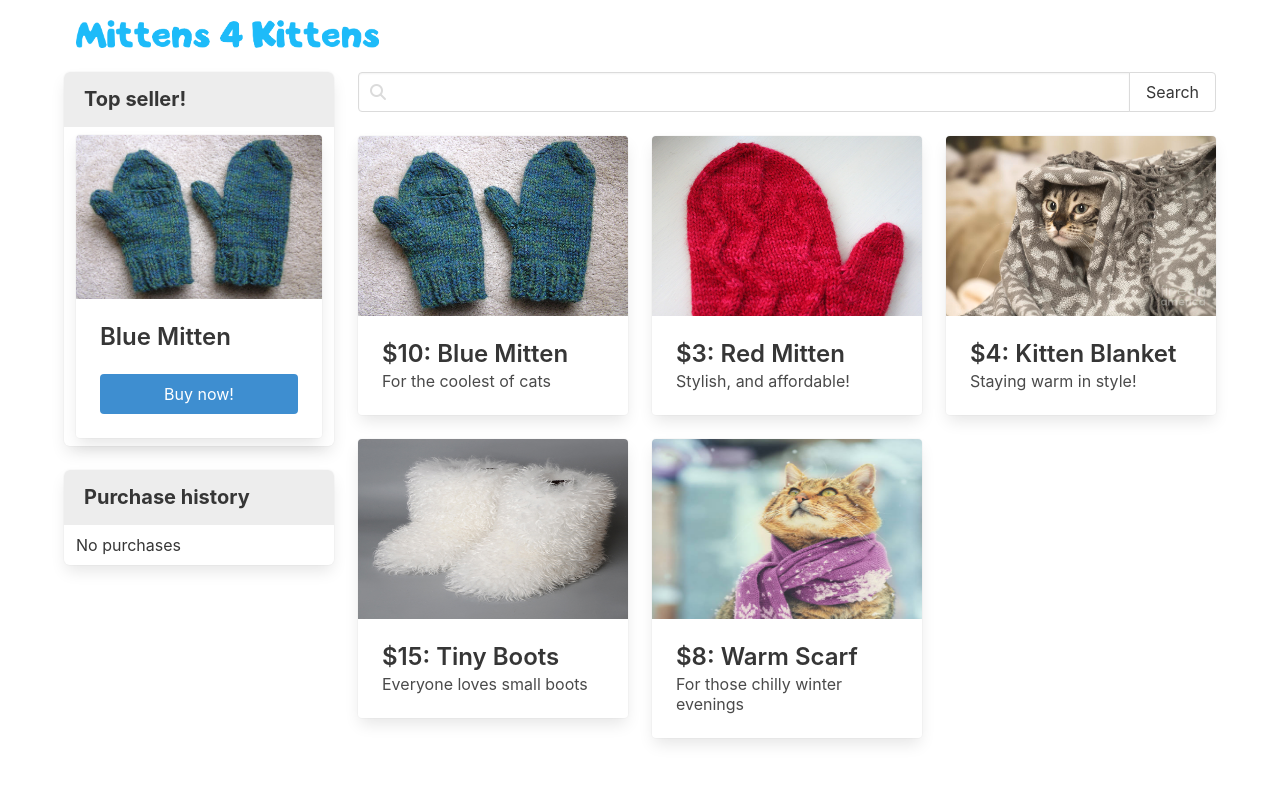
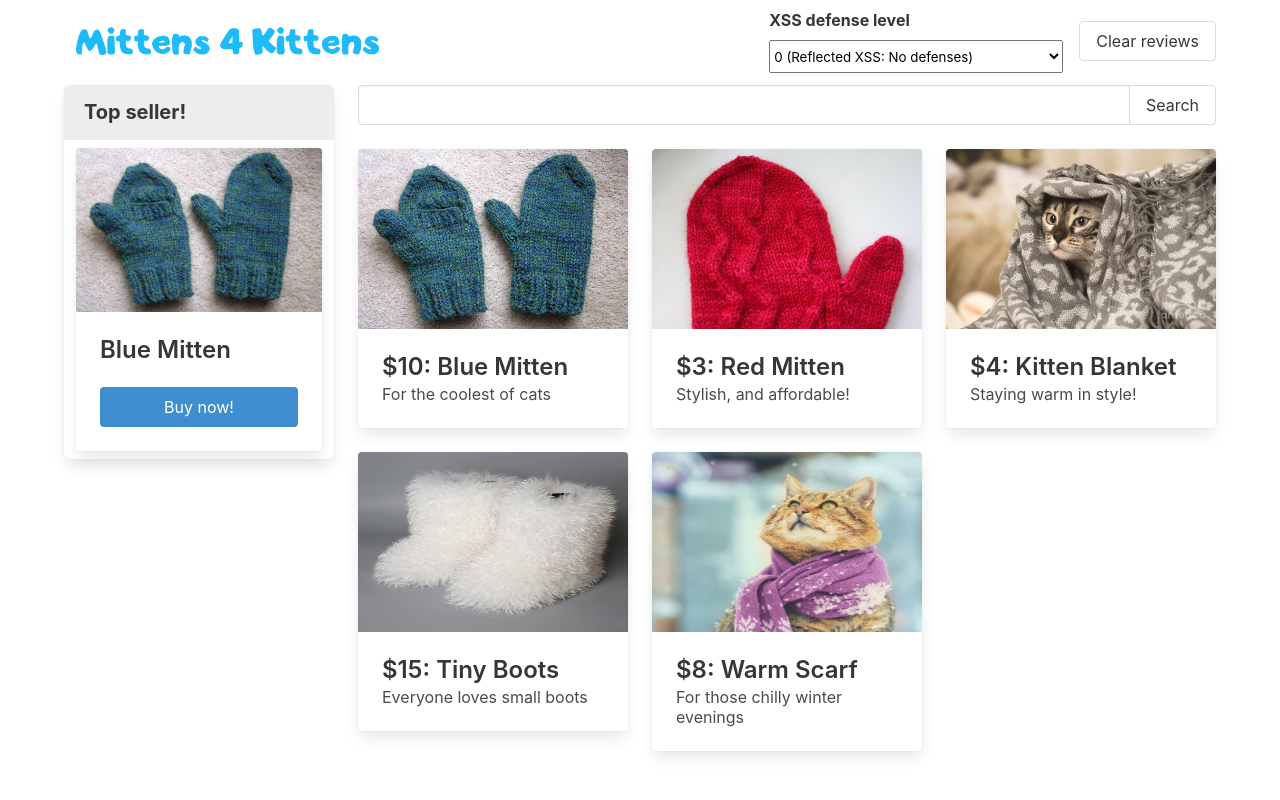
Before and after one commit to CSCI-3403/web-lab, a Flask app: page / in a window 1280 px wide. Run offline with Flask 2, Linux system fonts and the light colour scheme; data comes from the database, SQL or seed files in the repository; data that the repository does not hold is empty; parts of the project's set-up code (start-up, migrations or seed data) failed here and were passed over; some libraries are stand-ins or nearby versions.

Commit message:
Added proper checks to all the XSS

```diff
--- a/app/app.py
+++ b/app/app.py
@@ -65,11 +65,23 @@ with app.app_context():
     db.session.merge(Item(id=5, name='Warm Scarf', description='For those chilly winter evenings', image='scarf.jpg', price=8))
     db.session.commit()
 
+def set_level(level: int) -> None:
+    session["xss-level"] = level
+
+def get_level() -> int:
+    return session.get("xss-level", 0)
+
 def set_flag(id: str, level: int) -> None:
-    session[f"flag-{level}"] = "level1-ezpz"
+    levels = {
+        0: "level0-ezpz",
+        1: "level1-scriptless",
+        2: "level2-sneaky",
+        3: "level3-zerostars",
+        4: "level4-toomuchtrust",
+    }
+    session[f"flag-{level}"] = levels.get(level)
 
-def get_flag() -> Optional[str]:
-    level = session.get("xss-level", 0)
+def get_flag(level: int) -> Optional[str]:
     return session.get(f"flag-{level}")
 
 @app.before_request
@@ -80,13 +92,22 @@ def set_id() -> None:
     if "id" not in session:
         session["id"] = str(uuid4())
 
+@app.context_processor
+def ctx() -> Dict[str, Any]:
+    level = get_level()
+    return {
+        "level": level,
+        "flag": get_flag(level)
+    }
+
 def xss_test(path: str) -> None:
     if "x-with-id" in request.headers:
         log.info("Skipping test (originated from xss test bot)")
         return
 
     url = "http://app" + path
-    level = session.get("xss-level", 0)
+    level = get_level()
+    log.info(f"Testing {session['id']}, level {level}")
     response = requests.post("http://xss-tester:8080/visit", json={
         "url": url,
         "headers": {
@@ -100,10 +121,10 @@ def xss_test(path: str) -> None:
         log.error(f"Test failed for url: {url}")
     else:
         log.info("Test passed!")
-        set_flag(session["id"], session.get("xss-level", 0))
+        set_flag(session["id"], get_level())
 
 def xss_escape(query: str) -> str:
-    level = session.get("xss-level", 0)
+    level = get_level()
     if level == 0:
         return query
     elif level == 1:
@@ -111,40 +132,27 @@ def xss_escape(query: str) -> str:
     elif level == 2:
         return re.sub(r"<[a-zA-Z]+>", "", query)
     else:
-        raise NotImplementedError(f"No XSS escape level #{level}")
-
-@app.context_processor
-def ctx() -> Dict[str, Any]:
-    print(session)
-    return {
-        "flag": get_flag()
-    }
+        return query.replace("<", "&lt;").replace(">", "&gt;")
 
 @app.route("/")
 def index() -> View:
-    print(session)
     query = request.args.get("query", "")
     escaped_query = xss_escape(query)
 
     if not query:
         results = db.session.query(Item).all()
     else:
-        xss_test("/?" + request.query_string.decode())
+        if get_level() <= 2:
+            xss_test("/?" + request.query_string.decode())
         results = db.session.query(Item).filter(Item.name.like(f"%{query}%")).all()
 
-    purchases = db.session.query(Purchase, Item) \
-        .filter(Purchase.student == session["id"]) \
-        .outerjoin(Item, Purchase.item == Item.id) \
-        .limit(5) \
-        .all()
 
     return render_template(
         "index.html",
-        query=escaped_query,
+        query=query,
+        escaped_query=escaped_query,
         results=results,
-        purchases=purchases,
-        top=db.session.query(Item).first(),
-        success=get_flag())
+        top=db.session.query(Item).first())
 
 @app.route("/item/<int:item_id>")
 def item(item_id: int) -> View:
@@ -171,7 +179,7 @@ def review() -> View:
     ))
     db.session.commit()
 
-    if "x-with-id" not in request.headers:
+    if get_level() >= 3:
         xss_test(url_for("item", item_id=item_id))
 
     return redirect(url_for("item", item_id=item_id))
@@ -198,6 +206,21 @@ def purchase() -> View:
         item=item,
     )
 
+@app.route("/clear", methods=["POST"])
+def clear() -> View:
+    db.session.query(Review).filter(Review.student == session["id"]).delete()
+    db.session.commit()
+
+    return redirect(url_for("index"))
+
+@app.route("/level", methods=["POST"])
+def level() -> View:
+    level = int(request.form.get("xss-level", 0))
+    set_level(level)
+    log.info(f"User {session['id']} switched to level {level}")
+
+    return redirect(url_for("index"))
+
 @click.command()
 @click.option("--debug", is_flag=True)
 @click.option("--port", default=80)
--- a/app/templates/base.html
+++ b/app/templates/base.html
@@ -3,35 +3,57 @@
 <head>
     <meta charset="UTF-8">
     <title>Mittens4Kittens</title>
-    <script src="/static/fa.js" crossorigin="anonymous"></script>
     <link rel="stylesheet" href="/static/bulma.min.css">
 </head>
 <body>
-    <nav class="container mb-3 mt-2" role="navigation" aria-label="main navigation">
+    <nav class="container level mb-3 mt-2" role="navigation" aria-label="main navigation">
         <div class="navbar-brand">
             <a class="navbar-item" href="/">
                 <img src="/static/logo.png">
             </a>
         </div>
+        <div class="level-right">
+            <form class="level mb-0" action="/level" method="POST">
+                <div>
+                    <label class="label" for="xss-level">XSS defense level</label>
+                    <div class="control">
+                        <select class="select" name="xss-level" onchange="this.form.submit()">
+                            <option value="0" {{ "selected" if level == 0 else "" }}>0 (Reflected XSS: No defenses)</option>
+                            <option value="1" {{ "selected" if level == 1 else "" }}>1 (Reflected XSS: Deletes script tags)</option>
+                            <option value="2" {{ "selected" if level == 2 else "" }}>2 (Reflected XSS: Deletes tags of any type)</option>
+                            <option value="3" {{ "selected" if level == 3 else "" }}>3 (Stored XSS: No defenses)</option>
+                            <option value="4" {{ "selected" if level == 4 else "" }}>4 (Stored XSS: Client-side escaping)</option>
+                        </select>
+                    </div>
+                </div>
+            </form>
+            <form class="ml-4" action="/clear" method="POST">
+                <input type="submit" class="button" value="Clear reviews">
+            </form>
+        </div>
     </nav>
     <main class="container">
         {% block content %}{% endblock %}
+    </main>
     {% if flag is not none %}
-        <footer style="position: absolute; bottom: 0; width: 100%;" class="p-6">
+    <footer style="position: absolute; bottom: 8px; left: 0; right: 0; width: 50%; margin: auto;">
         <article class="message is-success">
             <div class="message-header">
                 <p>XSS Detected!</p>
             </div>
             <div class="message-body">
-                    <p>Your answer: <b>{{ flag }}</b></p>
-                    <i>(Enter this as your answer for this level on Canvas)</i>
+                <div class="level">
+                    <div class="level-left">
+                        <div class="is-size-5 mr-3">Your answer: <b>{{ flag }}</b></div>
                         <button class="button" onclick="navigator.clipboard.writeText('{{ flag }}'); this.classList.add('is-success'); this.innerText='Copied!';">
                             Copy to clipboard
                         </button>
                     </div>
+                </div>
+                <p><i>(Enter this as your answer for this level on Canvas)</i></p>
+            </div>
         </article>
     </footer>
     {% endif %}
-    </main>
 </body>
 </html>
--- a/app/templates/index.html
+++ b/app/templates/index.html
@@ -26,7 +26,7 @@
                                     <input name="item" type="hidden" value="{{ top.id }}">
                                     <input name="quantity" type="hidden" value="1">
                                     <div class="control">
-                                        <input id="buy-top-seller" type="submit" class="button is-info is-fullwidth" value="Buy now!">
+                                        <input id="purchase" type="submit" class="button is-info is-fullwidth" value="Buy now!">
                                     </div>
                                 </div>
                             </form>
@@ -35,42 +35,13 @@
                 </div>
             </div>
         </nav>
-        <nav class="panel">
-            <p class="panel-heading">
-                Purchase history
-            </p>
-            {% for purchase, item in purchases %}
-            <a class="panel-block">
-                <article class="media">
-                    <figure class="media-left" style="width: 64px">
-                        <div class="image is-3by2">
-                            <img src="/static/{{ item.image }}">
-                        </div>
-                    </figure>
-                    <div class="media-content">
-                        <div class="content">
-                            {{ purchase.quantity }}x {{ item.name }}<br/>
-                            {{ purchase.time.strftime("%m/%d %H:%M") }}
-                        </div>
-                    </div>
-                </article>
-            </a>
-            {% else %}
-            <p class="panel-block">
-                No purchases
-            </p>
-            {% endfor %}
-        </nav>
     </div>
     <div class="column is-three-quarters">
         <section class="container pb-5">
             <form>
                 <div class="field has-addons">
-                    <div class="control is-expanded has-icons-left">
+                    <div class="control is-expanded">
                         <input class="input" name="query" type="text" value="{{ query }}">
-                        <span class="icon is-left">
-                            <i class="fas fa-search" aria-hidden="true""></i>
-                        </span>
                     </div>
                     <div class="control">
                         <input type="submit" class="button" value="Search">
@@ -81,7 +52,7 @@
 
         {% if query %}
         <section class="subtitle">
-            {{ results | length }} result{{ "" if results | length == 1 else "s" }} for {{ query | safe }}
+            {{ results | length }} result{{ "" if results | length == 1 else "s" }} for {{ escaped_query | safe }}
         </section>
         {% endif %}
 
--- a/app/templates/item.html
+++ b/app/templates/item.html
@@ -23,7 +23,7 @@
                                     <input name="quantity" type="number" class="input" value="1" min="1">
                                 </div>
                                 <div class="control">
-                                    <input type="submit" class="button is-info" value="Purchase">
+                                    <input id="purchase" type="submit" class="button is-info" value="Purchase">
                                 </div>
                             </div>
                         </form>
```
Lines whose indentation alone changed are shown as unchanged.
